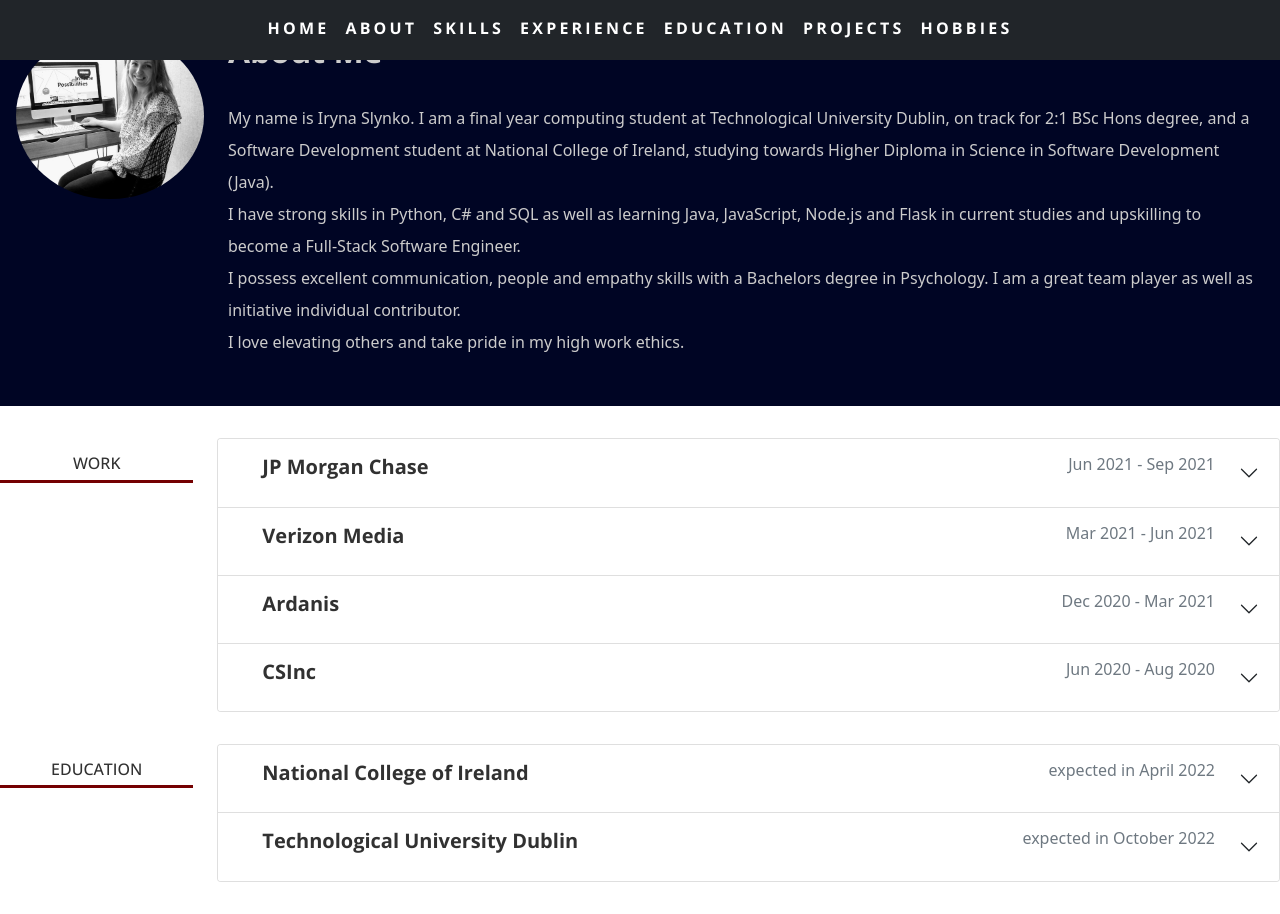
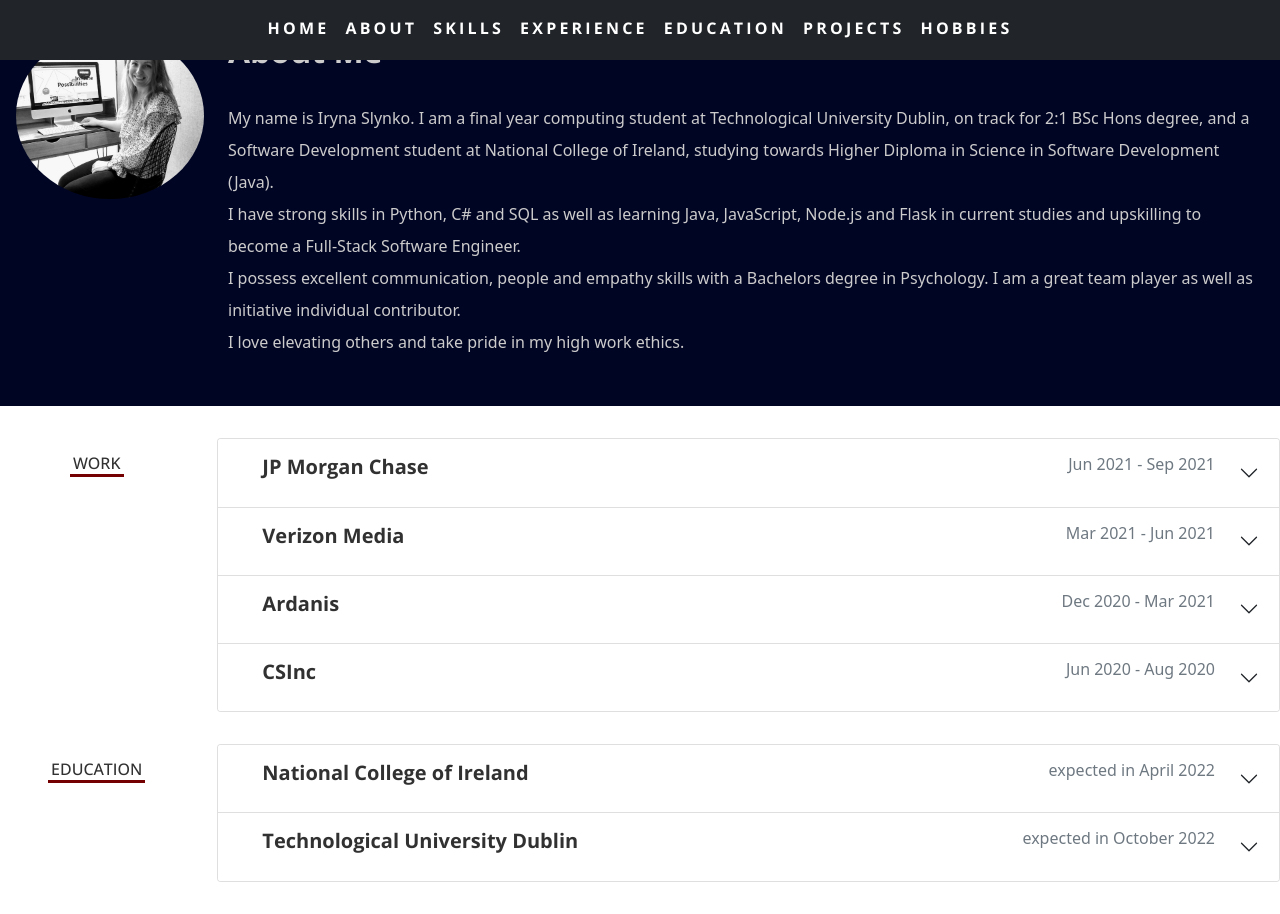
Before and after one commit to Iryna-Slynko/iryna-slynko-personal-website, a React (Create React App) app: page / in a window 1280 px wide. Built offline with nearby package versions, Linux system fonts and the light colour scheme.

Commit message:
Fix underline for menu items

```diff
--- a/src/components/generateAccordion.tsx
+++ b/src/components/generateAccordion.tsx
@@ -11,7 +11,9 @@
     <Row>
       <Col xs={3} md={2}>
         <h4>
-          {title}
+          <span>
+            {title}
+          </span>
         </h4>
       </Col>
       <Col>
--- a/src/styles/Resume.scss
+++ b/src/styles/Resume.scss
@@ -15,9 +15,14 @@
   padding: 1em;
   text-transform: uppercase;
   text-align: center;
-  border-bottom: 3px solid $secondary-accent-color;
   padding-bottom: 6px;
   font-size: medium;
+}
+
+main h4 span {
+  padding-left: 0.2em;
+  padding-right: 0.2em;
+  border-bottom: 3px solid $secondary-accent-color;
 }
 
 main section {
```
